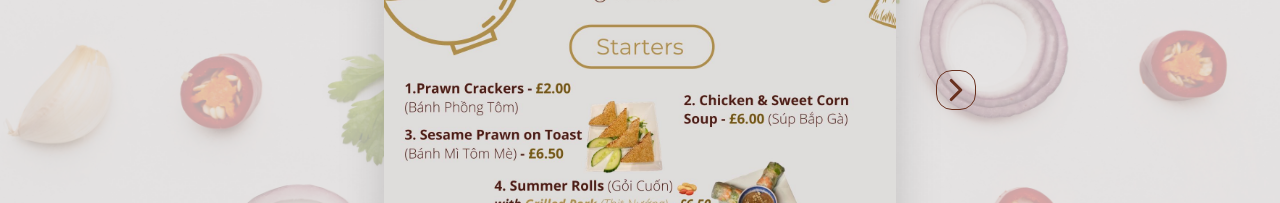
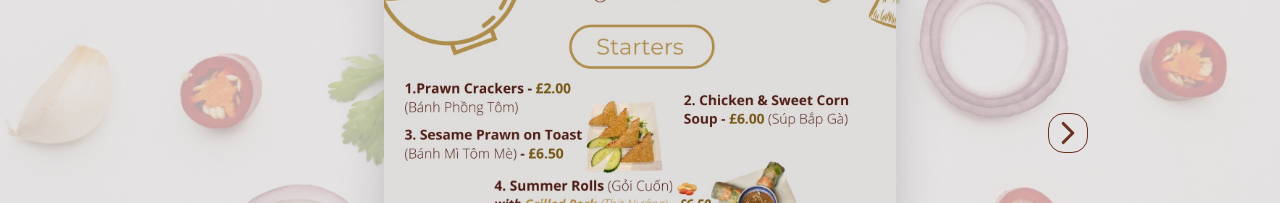
Before and after one commit to Angelica2310/restaurant-web, a Next.js app: page /menu/starter in a window 1280 px wide. Shown: the part 267-470 px from the top of the page. Built offline with nearby package versions, Linux system fonts and the light colour scheme; a web font is replaced by a local one.

Commit message:
fixed arrows

```diff
--- a/src/app/menu/main/page.js
+++ b/src/app/menu/main/page.js
@@ -62,7 +62,7 @@ export default function StarterPage() {
           {currentIndex > 0 && (
             <ChevronLeft
               onClick={() => changePage("prev")}
-              className="absolute top-1/2 -left-10 md:-left-20 md:w-10 md:h-10 border rounded-2xl border-[--darktext]"
+              className="fixed top-1/2 -translate-y-1/2 left-[2vw] md:left-[15vw] w-8 h-8 md:w-10 md:h-10 border rounded-2xl border-[--darktext]"
             />
           )}
 
@@ -89,7 +89,7 @@ export default function StarterPage() {
           {currentIndex < starterDishes.length - 1 && (
             <ChevronRight
               onClick={() => changePage("next")}
-              className="absolute top-1/2 -right-10 md:-right-20 md:w-10 md:h-10 border rounded-2xl border-[--darktext]"
+              className="fixed top-1/2 -translate-y-1/2 right-[2vw] md:right-[15vw] w-8 h-8 md:w-10 md:h-10 border rounded-2xl border-[--darktext]"
             />
           )}
         </div>
--- a/src/app/menu/starter/page.js
+++ b/src/app/menu/starter/page.js
@@ -59,7 +59,7 @@ export default function StarterPage() {
           {currentIndex > 0 && (
             <ChevronLeft
               onClick={() => changePage("prev")}
-              className="absolute top-1/4 -left-10 md:-left-20 md:w-10 md:h-10 border rounded-2xl border-[--darktext]"
+              className="fixed top-1/2 -translate-y-1/2 left-[2vw] md:left-[15vw] w-8 h-8 md:w-10 md:h-10 border rounded-2xl border-[--darktext]"
             />
           )}
 
@@ -86,7 +86,7 @@ export default function StarterPage() {
           {currentIndex < starterDishes.length - 1 && (
             <ChevronRight
               onClick={() => changePage("next")}
-              className="absolute top-1/4 -right-10 md:-right-20 md:w-10 md:h-10 border rounded-2xl border-[--darktext]"
+              className="fixed top-1/2 -translate-y-1/2 right-[2vw] md:right-[15vw] w-8 h-8 md:w-10 md:h-10 border rounded-2xl border-[--darktext]"
             />
           )}
         </div>
```
